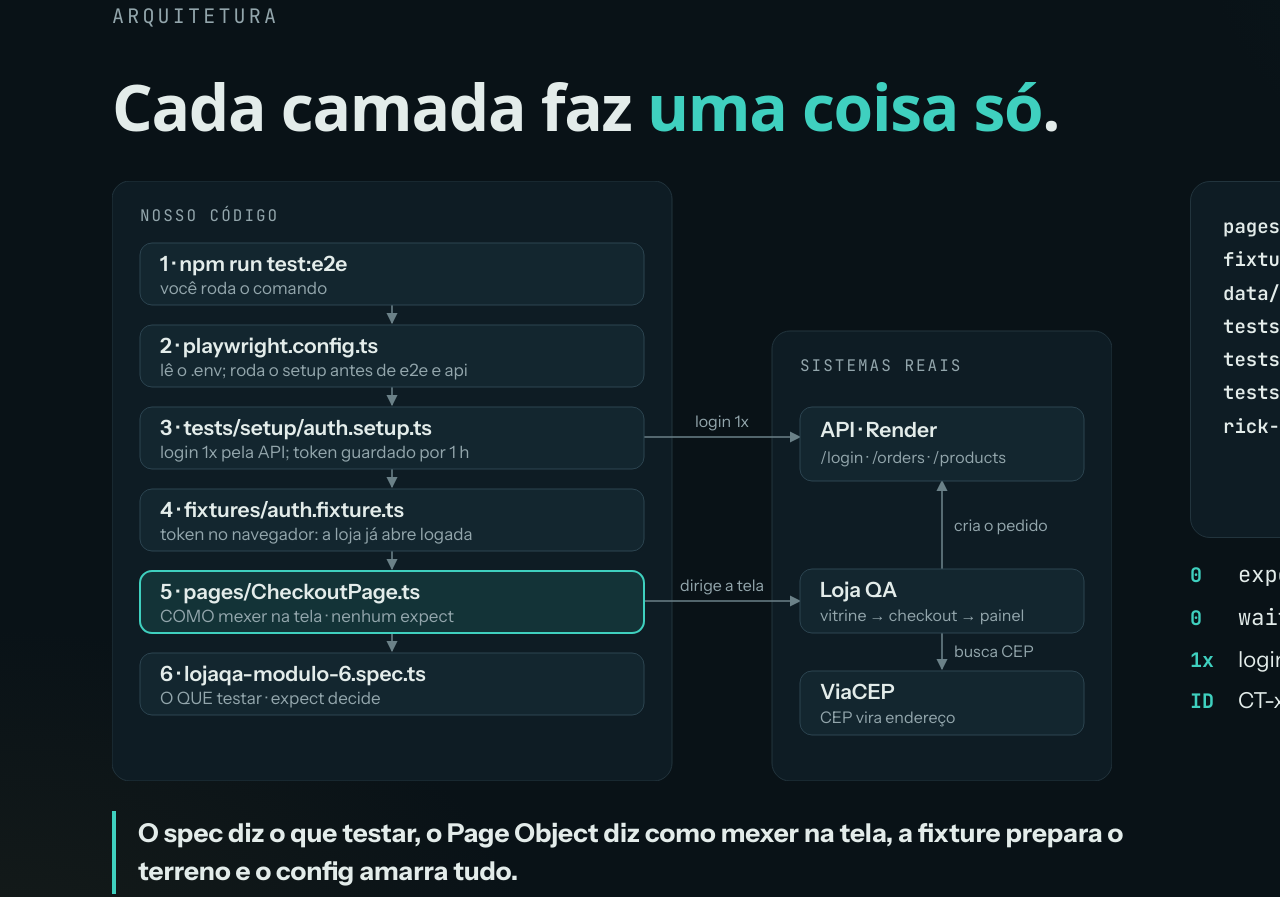
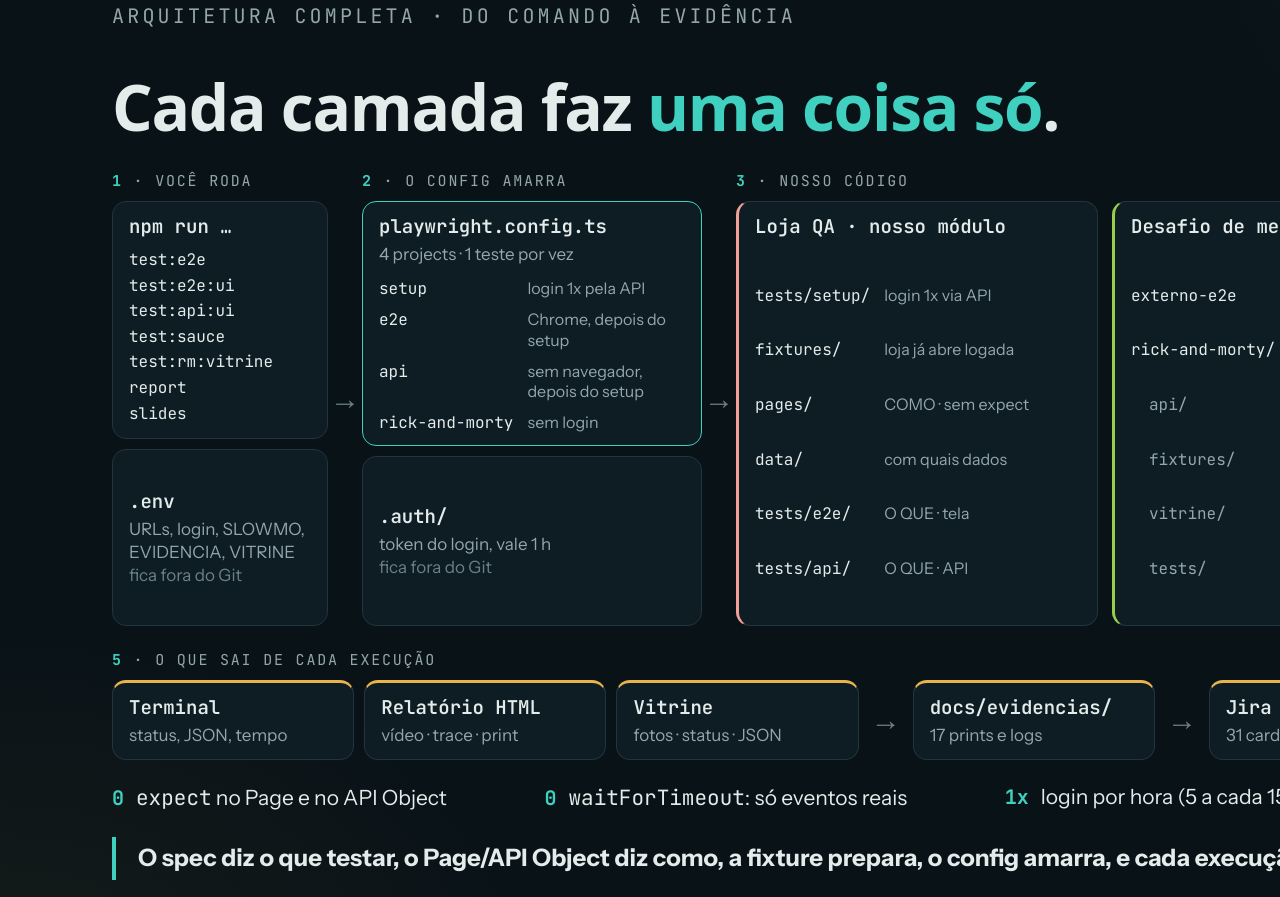
Before and after one commit to anthony-ricardox/lojaqa-automacao-banca, a website: page presentation/slides/apresentacao.html in a window 1280 px wide. Shown: the part 3329-4226 px from the top of the page. Drawn offline with Linux system fonts and the light colour scheme; a script that the page names is missing; a web font is replaced by a local one.

Commit message:
finish project

```diff
--- a/presentation/slides/apresentacao.html
+++ b/presentation/slides/apresentacao.html
@@ -125,16 +125,39 @@
   .relat img { width: 1500px; max-width: none; margin: -6px 0 0 -684px; display: block; }
   .legend-img { font-family: var(--mono); font-size: 15px; color: var(--dim); margin-top: 10px; }
 
-  /* ---------- 4. ARQUITETURA ---------- */
-  .arq { display: grid; grid-template-columns: 1.25fr .75fr; gap: 48px; margin-top: 40px; }
-  .frase { font-size: 26px; color: var(--muted); line-height: 1.45; border-left: 4px solid var(--accent); padding: 4px 0 4px 22px; margin-top: 26px; }
+  /* ---------- 4. ARQUITETURA COMPLETA (mapa em 4 colunas + faixa do que sai) ---------- */
+  .mapa { display: grid; grid-template-columns: 216px 34px 340px 34px 1fr 34px 300px; margin-top: 30px; }
+  .mapa .seta, .saida .seta { display: grid; place-items: center; font-size: 30px; color: var(--dim); }
+  .pilar { display: flex; flex-direction: column; gap: 10px; }
+  .ctit, .stit { font-family: var(--mono); font-size: 15px; letter-spacing: .12em; text-transform: uppercase; color: var(--muted); }
+  .ctit b, .stit b { color: var(--accent); }
+  .mapa .bx, .saida .bx { background: var(--surface); border: 1px solid var(--line); border-radius: 14px; padding: 12px 16px; }
+  .mapa .bx > b, .saida .bx > b { display: block; font-family: var(--mono); font-size: 19px; font-weight: 600; color: var(--ink); }
+  .mapa .bx > span, .saida .bx > span { display: block; font-size: 17px; color: var(--muted); line-height: 1.35; margin-top: 4px; }
+  .mapa .bx > span.cmds { font-family: var(--mono); font-size: 16px; line-height: 1.6; color: var(--ink); margin-top: 8px; }
+  .mapa .bx i { font-style: normal; color: var(--dim); }
+  .mapa .pilar > .bx:last-child { flex: 1; display: flex; flex-direction: column; justify-content: center; }
+  .mapa .bx.cfg { border-color: var(--accent); }
+  .mapa dl { display: grid; grid-template-columns: auto 1fr; gap: 10px 14px; margin-top: 12px; align-items: baseline; }
+  .mapa dt { font-family: var(--mono); font-size: 16px; color: var(--ink); white-space: nowrap; }
+  .mapa dt.dentro { padding-left: 18px; color: var(--muted); }
+  .mapa dd { font-size: 16px; color: var(--muted); line-height: 1.3; }
+  .dupla { display: grid; grid-template-columns: 1fr 1fr; gap: 14px; flex: 1; }
+  /* Os dois grupos de código espalham as linhas por igual na altura da coluna */
+  .mapa .grupo { display: flex; flex-direction: column; }
+  .mapa .grupo dl { flex: 1; row-gap: 0; align-content: space-evenly; }
+  .mapa .grupo.loja { border-left: 3px solid #F2A196; }
+  .mapa .grupo.mercado { border-left: 3px solid #97CE4C; }
+  .mapa .sis { flex: 1; display: flex; flex-direction: column; justify-content: center; }
+  .mapa .sis > b { font-family: var(--body); font-size: 20px; }
+  .saida { margin-top: 24px; }
+  .fluxo { display: grid; grid-template-columns: 1fr 1fr 1fr 34px 1fr 34px 1.25fr 34px 1fr; column-gap: 10px; margin-top: 10px; }
+  .saida .bx { border-top: 3px solid var(--gold); }
+  .regras { display: flex; justify-content: space-between; gap: 24px; margin-top: 24px; }
+  .regra { display: flex; gap: 12px; align-items: baseline; font-size: 21px; }
+  .regra b { font-family: var(--mono); color: var(--accent); font-size: 20px; }
+  .frase { font-size: 24px; color: var(--muted); line-height: 1.45; border-left: 4px solid var(--accent); padding: 4px 0 4px 22px; margin-top: 26px; }
   .frase b { color: var(--ink); }
-  .arvore { padding: 28px 32px; font-family: var(--mono); font-size: 19px; line-height: 1.75; white-space: pre; color: var(--muted); }
-  .arvore b { color: var(--ink); font-weight: 600; }
-  .arvore .c { color: var(--dim); }
-  .regras { display: flex; flex-direction: column; gap: 14px; margin-top: 22px; }
-  .regra { display: flex; gap: 14px; align-items: baseline; font-size: 22px; }
-  .regra b { font-family: var(--mono); color: var(--accent); font-size: 20px; min-width: 34px; }
 
   /* ---------- GRÁFICOS (comuns) ---------- */
   .gtit { font-family: var(--mono); font-size: 15px; letter-spacing: .1em; text-transform: uppercase; color: var(--muted); }
@@ -433,59 +456,92 @@
 
 <!-- ================= 4 · ARQUITETURA ================= -->
 <section class="slide">
-  <div class="top"><div class="eyebrow">Arquitetura</div><div class="who">Quem fala: <b>Anthony</b></div></div>
+  <div class="top"><div class="eyebrow">Arquitetura completa · do comando à evidência</div><div class="who">Quem fala: <b>Anthony</b></div></div>
   <h2>Cada camada faz <em>uma coisa só</em>.</h2>
-  <div class="arq">
-    <div>
-      <!-- Diagrama: cadeia do nosso código (esquerda) e os sistemas reais (direita) -->
-      <svg width="1000" height="600" viewBox="0 0 1000 600" role="img" aria-label="Fluxo: comando, config, setup, fixture, Page Object e spec, ligados à API, à Loja QA e ao ViaCEP">
-        <defs><marker id="seta" viewBox="0 0 10 10" refX="9" refY="5" markerWidth="7" markerHeight="7" orient="auto-start-reverse"><path d="M0 0L10 5L0 10z" fill="#6B8188"/></marker></defs>
-        <rect x="0" y="0" width="560" height="600" rx="18" fill="#0E1C24" stroke="#22343D"/>
-        <text x="28" y="40" font-family="JetBrains Mono" font-size="16" fill="#93A6AC" letter-spacing="2">NOSSO CÓDIGO</text>
-        <rect x="660" y="150" width="340" height="450" rx="18" fill="#0E1C24" stroke="#22343D"/>
-        <text x="688" y="190" font-family="JetBrains Mono" font-size="16" fill="#93A6AC" letter-spacing="2">SISTEMAS REAIS</text>
-        <g fill="none" stroke="#6B8188" stroke-width="1.6">
-          <path d="M280 124V142" marker-end="url(#seta)"/><path d="M280 206V224" marker-end="url(#seta)"/><path d="M280 288V306" marker-end="url(#seta)"/>
-          <path d="M280 370V388" marker-end="url(#seta)"/><path d="M280 452V470" marker-end="url(#seta)"/>
-          <path d="M532 256H688" marker-end="url(#seta)"/><path d="M532 420H688" marker-end="url(#seta)"/>
-          <path d="M830 388V300" marker-end="url(#seta)"/><path d="M830 452V488" marker-end="url(#seta)"/>
-        </g>
-        <g font-family="Instrument Sans">
-          <g><rect x="28" y="62" width="504" height="62" rx="12" fill="#13262F" stroke="#2C4450"/><text x="48" y="90" font-size="21" font-weight="600" fill="#E3ECEA">1 · npm run test:e2e</text><text x="48" y="113" font-size="17" fill="#93A6AC">você roda o comando</text></g>
-          <g><rect x="28" y="144" width="504" height="62" rx="12" fill="#13262F" stroke="#2C4450"/><text x="48" y="172" font-size="21" font-weight="600" fill="#E3ECEA">2 · playwright.config.ts</text><text x="48" y="195" font-size="17" fill="#93A6AC">lê o .env; roda o setup antes de e2e e api</text></g>
-          <g><rect x="28" y="226" width="504" height="62" rx="12" fill="#13262F" stroke="#2C4450"/><text x="48" y="254" font-size="21" font-weight="600" fill="#E3ECEA">3 · tests/setup/auth.setup.ts</text><text x="48" y="277" font-size="17" fill="#93A6AC">login 1x pela API; token guardado por 1 h</text></g>
-          <g><rect x="28" y="308" width="504" height="62" rx="12" fill="#13262F" stroke="#2C4450"/><text x="48" y="336" font-size="21" font-weight="600" fill="#E3ECEA">4 · fixtures/auth.fixture.ts</text><text x="48" y="359" font-size="17" fill="#93A6AC">token no navegador: a loja já abre logada</text></g>
-          <g><rect x="28" y="390" width="504" height="62" rx="12" fill="rgba(63,208,191,.12)" stroke="#3FD0BF" stroke-width="2"/><text x="48" y="418" font-size="21" font-weight="600" fill="#E3ECEA">5 · pages/CheckoutPage.ts</text><text x="48" y="441" font-size="17" fill="#93A6AC">COMO mexer na tela · nenhum expect</text></g>
-          <g><rect x="28" y="472" width="504" height="62" rx="12" fill="#13262F" stroke="#2C4450"/><text x="48" y="500" font-size="21" font-weight="600" fill="#E3ECEA">6 · lojaqa-modulo-6.spec.ts</text><text x="48" y="523" font-size="17" fill="#93A6AC">O QUE testar · expect decide</text></g>
-          <g><rect x="688" y="226" width="284" height="74" rx="12" fill="#13262F" stroke="#2C4450"/><text x="708" y="256" font-size="21" font-weight="600" fill="#E3ECEA">API · Render</text><text x="708" y="282" font-size="16" fill="#93A6AC">/login · /orders · /products</text></g>
-          <g><rect x="688" y="388" width="284" height="64" rx="12" fill="#13262F" stroke="#2C4450"/><text x="708" y="416" font-size="21" font-weight="600" fill="#E3ECEA">Loja QA</text><text x="708" y="440" font-size="16" fill="#93A6AC">vitrine → checkout → painel</text></g>
-          <g><rect x="688" y="490" width="284" height="64" rx="12" fill="#13262F" stroke="#2C4450"/><text x="708" y="518" font-size="21" font-weight="600" fill="#E3ECEA">ViaCEP</text><text x="708" y="542" font-size="16" fill="#93A6AC">CEP vira endereço</text></g>
-          <text x="610" y="246" font-size="16" fill="#93A6AC" text-anchor="middle">login 1x</text>
-          <text x="610" y="410" font-size="16" fill="#93A6AC" text-anchor="middle">dirige a tela</text>
-          <text x="842" y="350" font-size="16" fill="#93A6AC">cria o pedido</text>
-          <text x="842" y="476" font-size="16" fill="#93A6AC">busca CEP</text>
-        </g>
-      </svg>
-      <p class="frase"><b>O spec diz o que testar, o Page Object diz como mexer na tela, a fixture prepara o terreno e o config amarra tudo.</b></p>
+
+  <!-- Mapa em 4 colunas: quem dispara → quem amarra → nosso código → o que testamos de verdade -->
+  <div class="mapa">
+    <div class="pilar">
+      <div class="ctit"><b>1</b> · Você roda</div>
+      <div class="bx"><b>npm run …</b><span class="cmds">test:e2e<br>test:e2e:ui<br>test:api:ui<br>test:sauce<br>test:rm:vitrine<br>report<br>slides</span></div>
+      <div class="bx"><b>.env</b><span>URLs, login, SLOWMO, EVIDENCIA, VITRINE<br><i>fica fora do Git</i></span></div>
     </div>
-    <div>
-      <div class="card arvore"><b>pages/</b>          <span class="c">COMO (sem expect)</span>
-<b>fixtures/</b>       <span class="c">prepara o terreno</span>
-<b>data/</b>           <span class="c">com quais dados</span>
-<b>tests/setup/</b>    <span class="c">login 1x via API</span>
-<b>tests/e2e/</b>      <span class="c">O QUE · tela</span>
-<b>tests/api/</b>      <span class="c">O QUE · API</span>
-<b>rick-and-morty/</b> <span class="c">mesma arquitetura,</span>
-                <span class="c">API Object no lugar</span>
-                <span class="c">do Page Object</span></div>
-      <div class="regras">
-        <div class="regra"><b>0</b><span><code>expect</code> dentro do Page Object</span></div>
-        <div class="regra"><b>0</b><span><code>waitForTimeout</code>: só eventos reais</span></div>
-        <div class="regra"><b>1x</b><span>login por hora (API: 5 a cada 15 min)</span></div>
-        <div class="regra"><b>ID</b><span>CT-xx igual no código, no Jira e aqui</span></div>
+    <div class="seta">→</div>
+
+    <div class="pilar">
+      <div class="ctit"><b>2</b> · O config amarra</div>
+      <div class="bx cfg"><b>playwright.config.ts</b><span>4 projects · 1 teste por vez</span>
+        <dl>
+          <dt>setup</dt><dd>login 1x pela API</dd>
+          <dt>e2e</dt><dd>Chrome, depois do setup</dd>
+          <dt>api</dt><dd>sem navegador, depois do setup</dd>
+          <dt>rick-and-morty</dt><dd>sem login</dd>
+        </dl>
+      </div>
+      <div class="bx"><b>.auth/</b><span>token do login, vale 1 h<br><i>fica fora do Git</i></span></div>
+    </div>
+    <div class="seta">→</div>
+
+    <div class="pilar">
+      <div class="ctit"><b>3</b> · Nosso código</div>
+      <div class="dupla">
+        <div class="bx grupo loja"><b>Loja QA · nosso módulo</b>
+          <dl>
+            <dt>tests/setup/</dt><dd>login 1x via API</dd>
+            <dt>fixtures/</dt><dd>loja já abre logada</dd>
+            <dt>pages/</dt><dd>COMO · sem expect</dd>
+            <dt>data/</dt><dd>com quais dados</dd>
+            <dt>tests/e2e/</dt><dd>O QUE · tela</dd>
+            <dt>tests/api/</dt><dd>O QUE · API</dd>
+          </dl>
+        </div>
+        <div class="bx grupo mercado"><b>Desafio de mercado</b>
+          <dl>
+            <dt>externo-e2e</dt><dd>SauceDemo · tela</dd>
+            <dt>rick-and-morty/</dt><dd>mesma arquitetura</dd>
+            <dt class="dentro">api/</dt><dd>API Object</dd>
+            <dt class="dentro">fixtures/</dt><dd>{ rickApi, vitrine }</dd>
+            <dt class="dentro">vitrine/</dt><dd>mostra cada resposta</dd>
+            <dt class="dentro">tests/</dt><dd>O QUE · expect decide</dd>
+          </dl>
+        </div>
       </div>
     </div>
+    <div class="seta">→</div>
+
+    <div class="pilar">
+      <div class="ctit"><b>4</b> · Sistemas reais</div>
+      <div class="bx sis"><b>Loja QA</b><span>vitrine → checkout → painel</span></div>
+      <div class="bx sis"><b>API · Render</b><span>/login · /orders · /products</span></div>
+      <div class="bx sis"><b>ViaCEP</b><span>CEP vira endereço</span></div>
+      <div class="bx sis"><b>SauceDemo</b><span>loja pública de treino</span></div>
+      <div class="bx sis"><b>Rick and Morty API</b><span>pública, sem token</span></div>
+    </div>
   </div>
+
+  <!-- Faixa de baixo: cada execução vira evidência, e a evidência vira card e documentação -->
+  <div class="saida">
+    <div class="stit"><b>5</b> · O que sai de cada execução</div>
+    <div class="fluxo">
+      <div class="bx"><b>Terminal</b><span>status, JSON, tempo</span></div>
+      <div class="bx"><b>Relatório HTML</b><span>vídeo · trace · print</span></div>
+      <div class="bx"><b>Vitrine</b><span>fotos · status · JSON</span></div>
+      <div class="seta">→</div>
+      <div class="bx"><b>docs/evidencias/</b><span>17 prints e logs</span></div>
+      <div class="seta">→</div>
+      <div class="bx"><b>Jira SCRUM</b><span>31 cards: CT ↔ BUG ↔ evidência</span></div>
+      <div class="seta">→</div>
+      <div class="bx"><b>READMEs · slides</b><span>como rodar · PDF da banca</span></div>
+    </div>
+  </div>
+
+  <div class="regras">
+    <div class="regra"><b>0</b><span><code>expect</code> no Page e no API Object</span></div>
+    <div class="regra"><b>0</b><span><code>waitForTimeout</code>: só eventos reais</span></div>
+    <div class="regra"><b>1x</b><span>login por hora (5 a cada 15 min)</span></div>
+    <div class="regra"><b>ID</b><span>CT-xx igual no código, no Jira e aqui</span></div>
+  </div>
+  <p class="frase"><b>O spec diz o que testar, o Page/API Object diz como, a fixture prepara, o config amarra, e cada execução vira evidência.</b></p>
   <div class="foot"><span>LQA · BANCA 06 · CHECKOUT &amp; PAGAMENTOS</span><span>4 / 7</span></div>
 </section>
 
```
Also changed, not shown: 2 other files.
